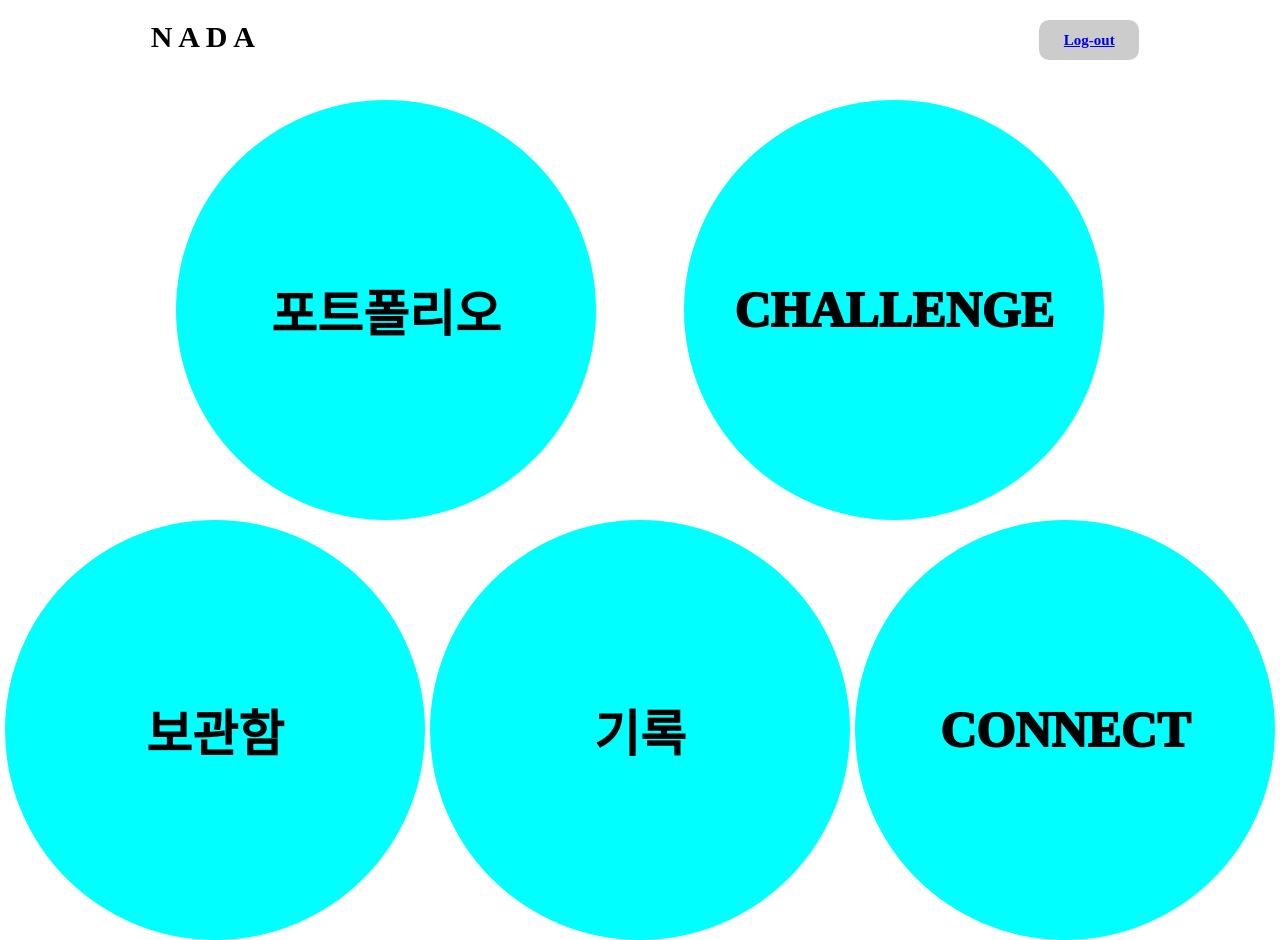
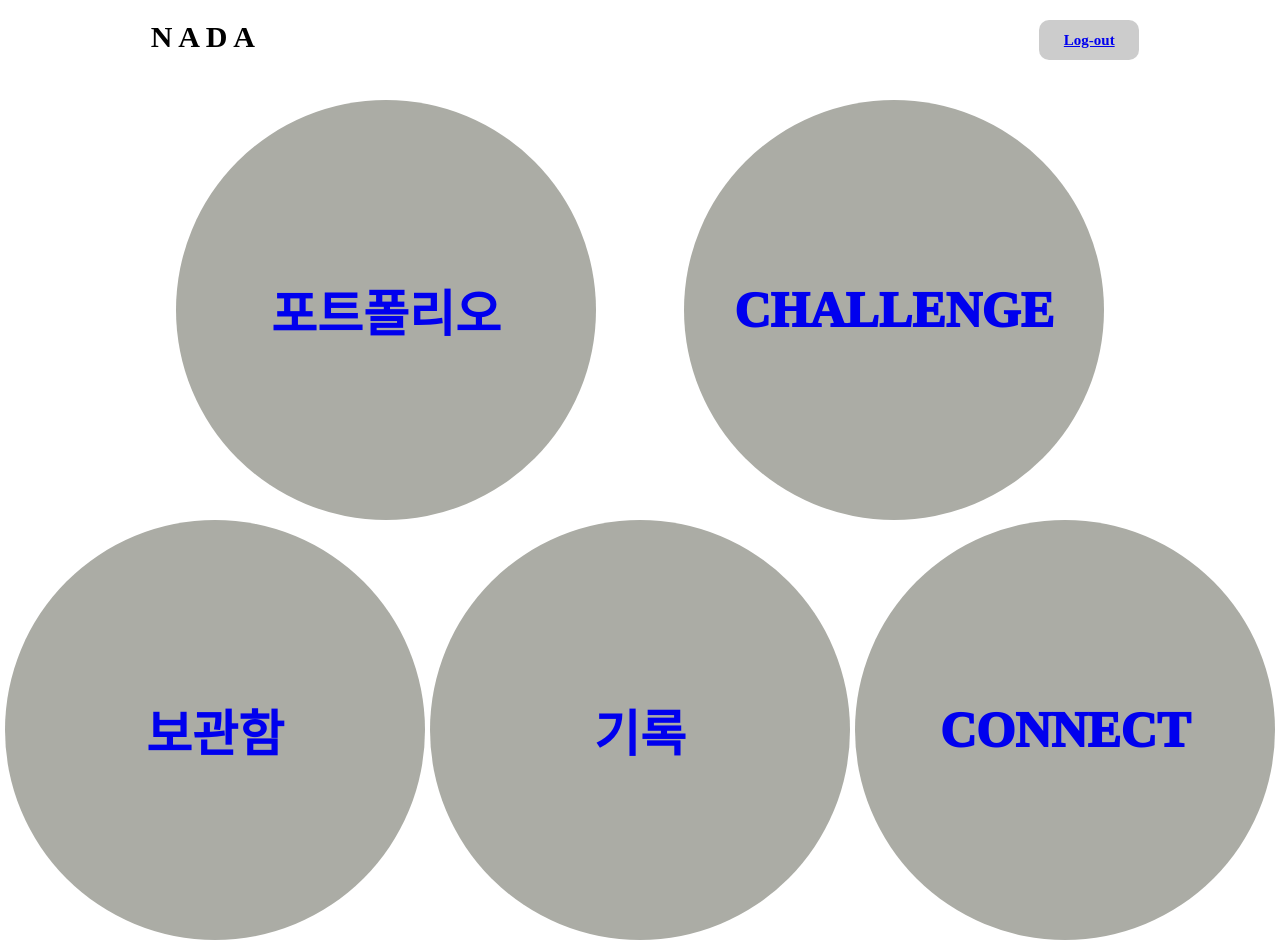
Before and after one commit to Like-lion-inha-Hackathon/nada_djagno, a Django app: page /main/ in a window 1280 px wide. Run offline with Django 3.2, Linux system fonts and the light colour scheme; some libraries are stand-ins or nearby versions.

Commit message:
04_1518_이승찬
main어느정도

```diff
--- a/static/css/users/intro.css
+++ b/static/css/users/intro.css
@@ -138,7 +138,7 @@
 .index_four {
   width: 100%;
   height: 110vh;
-  background-color: aqua;
+  background-color: gray;
   display: grid;
   grid-template-columns: 1fr 2fr;
   grid-template-rows: 1fr;
--- a/static/css/users/main.css
+++ b/static/css/users/main.css
@@ -41,7 +41,7 @@
 .box {
   width: 420px;
   height: 420px;
-  background-color: aqua;
+  background-color: hsl(69, 4%, 66%);
   border-radius: 100%;
   display: flex;
   justify-content: center;
@@ -49,3 +49,21 @@
   font-size: 50px;
   font-weight: 1000;
 }
+.line {
+  text-decoration: none;
+}
+.box_one:hover {
+  background-color: gray;
+}
+.box_two:hover {
+  background-color: gray;
+}
+.box_three:hover {
+  background-color: gray;
+}
+.box_four:hover {
+  background-color: gray;
+}
+.box_five:hover {
+  background-color: gray;
+}
--- a/templates/base.html
+++ b/templates/base.html
@@ -19,11 +19,11 @@
     {% block left-bar %}
         <div class="left-bar__lists">
             <a href="{% url 'users:main' %}">Main</a>
-            <a href="{% url 'portfolio' %}">Portfolio</a>
-            <a href="{% url 'records' %}">Records</a>
-            <a href="{% url 'challenge' %}">Challenge</a>
-            <a href="{% url 'connect' %}">Connect</a>
-            <a href="{% url 'repository' %}">Repository</a>
+            <a href="{% url 'portfolios:main' %}">Portfolio</a>
+            <a href="{% url 'records:main' %}">Records</a>
+            <a href="{% url 'challenges:main' %}">Challenge</a>
+            <a href="{% url 'connects:main' %}">Connect</a>
+            <a href="{% url 'repositories:main' %}">Repository</a>
         </div>
     {% endblock left-bar %}
     {% block content%}{% endblock %}
--- a/templates/main.html
+++ b/templates/main.html
@@ -18,23 +18,24 @@
 <div class="circle">
   <div class="circle_box_one">
     <div></div>
-    <div class="box">
-      <div class=" circle_one">포트폴리오</div>
+    <div class="box box_one">
+      <div class=" circle_one"><a class="line" href="{% url 'portfolios:main' %}">포트폴리오</a></div>
+
     </div>
-    <div class="box">
-      <div class=" circle_two">CHALLENGE</div>
+    <div class="box box_two">
+      <div class=" circle_two"><a class="line" href="{% url 'users:main' %}">CHALLENGE</a></div>
     </div>
     <div></div>
   </div>
   <div class="circle_box_two">
-    <div class="box">
-      <div class=" circle_three">보관함</div>
+    <div class="box box_three">
+      <div class=" circle_three"><a class="line" href="{% url 'users:main' %}">보관함</a></div>
     </div>
-    <div class="box">
-      <div class=" circle_four">기록</div>
+    <div class="box box_four">
+      <div class=" circle_four"><a class="line" href="{% url 'users:main' %}">기록</a></div>
     </div>
-    <div class="box">
-      <div class=" circle_five">CONNECT</div>
+    <div class="box box_five">
+      <div class=" circle_five"><a class="line" href="{% url 'users:main' %}">CONNECT</a></div>
     </div>
   </div>
 </div>
```
